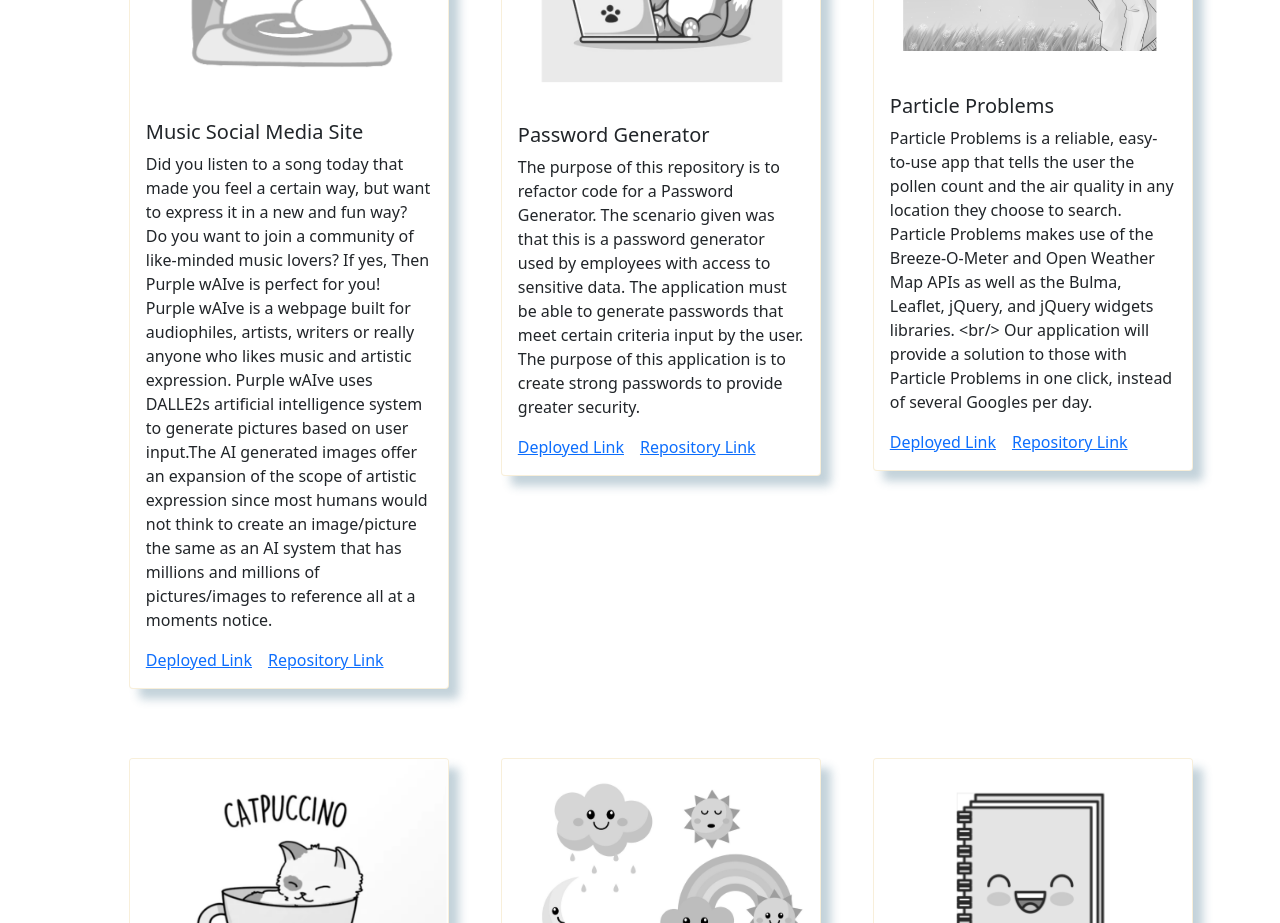
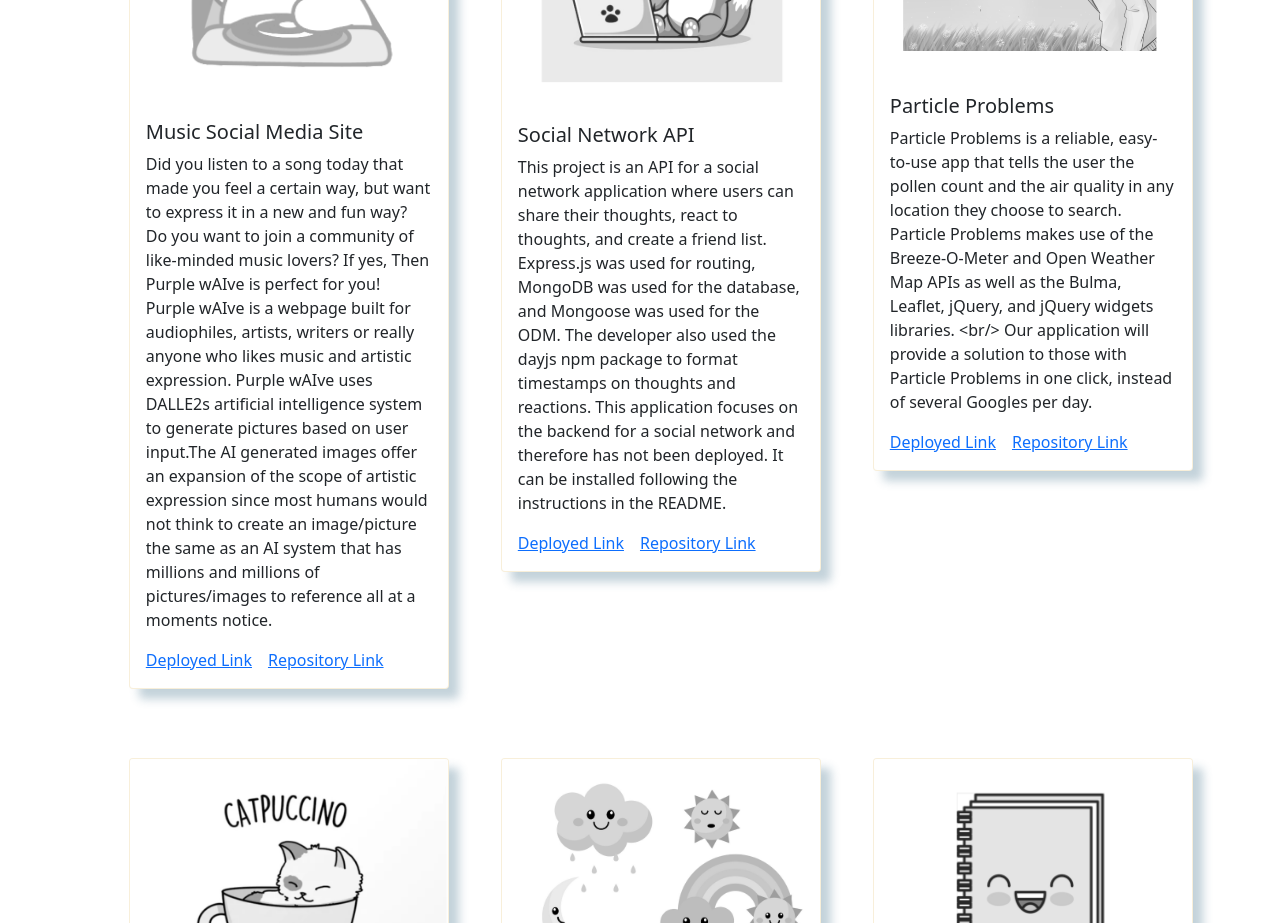
Before and after one commit to duffylaura/coffee-pawz-portfolio, a React (Create React App) app: page / in a window 1280 px wide. Shown: the part 820-1743 px from the top of the page. Built offline with nearby package versions, Linux system fonts and the light colour scheme.

Commit message:
Changed one of the project cards; wanted to highlight social network api. Took out password generator application (still on github).

```diff
--- a/src/pages/homepage.js
+++ b/src/pages/homepage.js
@@ -15,10 +15,9 @@ const proj = [
   img: 'music',
   },
   {id: 2,
-    title: 'Password Generator',
-    about: 'The purpose of this repository is to refactor code for a Password Generator. The scenario given was that this is a password generator used by employees with access to sensitive data. The application must be able to generate passwords that meet certain criteria input by the user. The purpose of this application is to create strong passwords to provide greater security.',
-    repo: 'https://github.com/duffylaura/Password-Generator',
-    deploy: 'https://duffylaura.github.io/Password-Generator/',
+    title: 'Social Network API',
+    about: 'This project is an API for a social network application where users can share their thoughts, react to thoughts, and create a friend list. Express.js was used for routing, MongoDB was used for the database, and Mongoose was used for the ODM. The developer also used the dayjs npm package to format timestamps on thoughts and reactions. This application focuses on the backend for a social network and therefore has not been deployed. It can be installed following the instructions in the README.',
+    repo: 'https://github.com/duffylaura/social-network-API',
     img: 'fox-hacker',
   },
   {id: 3,
```
